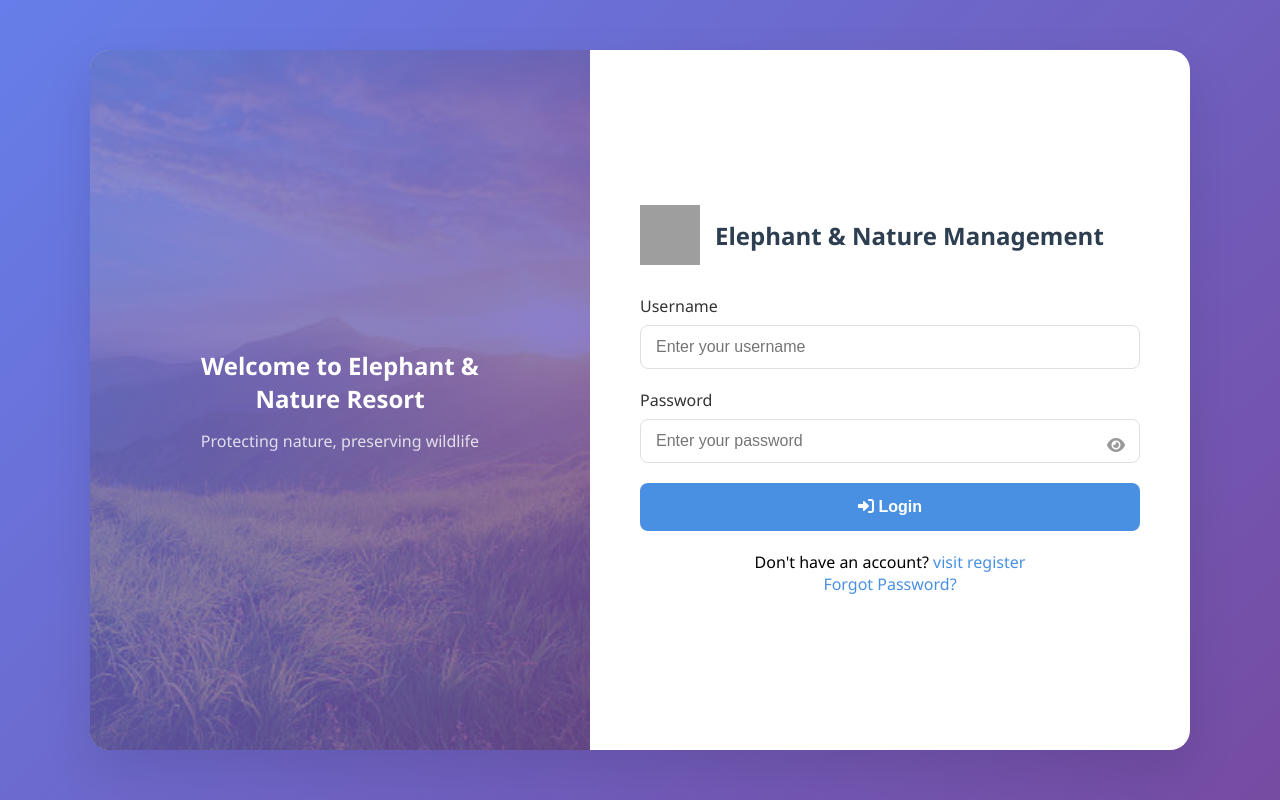
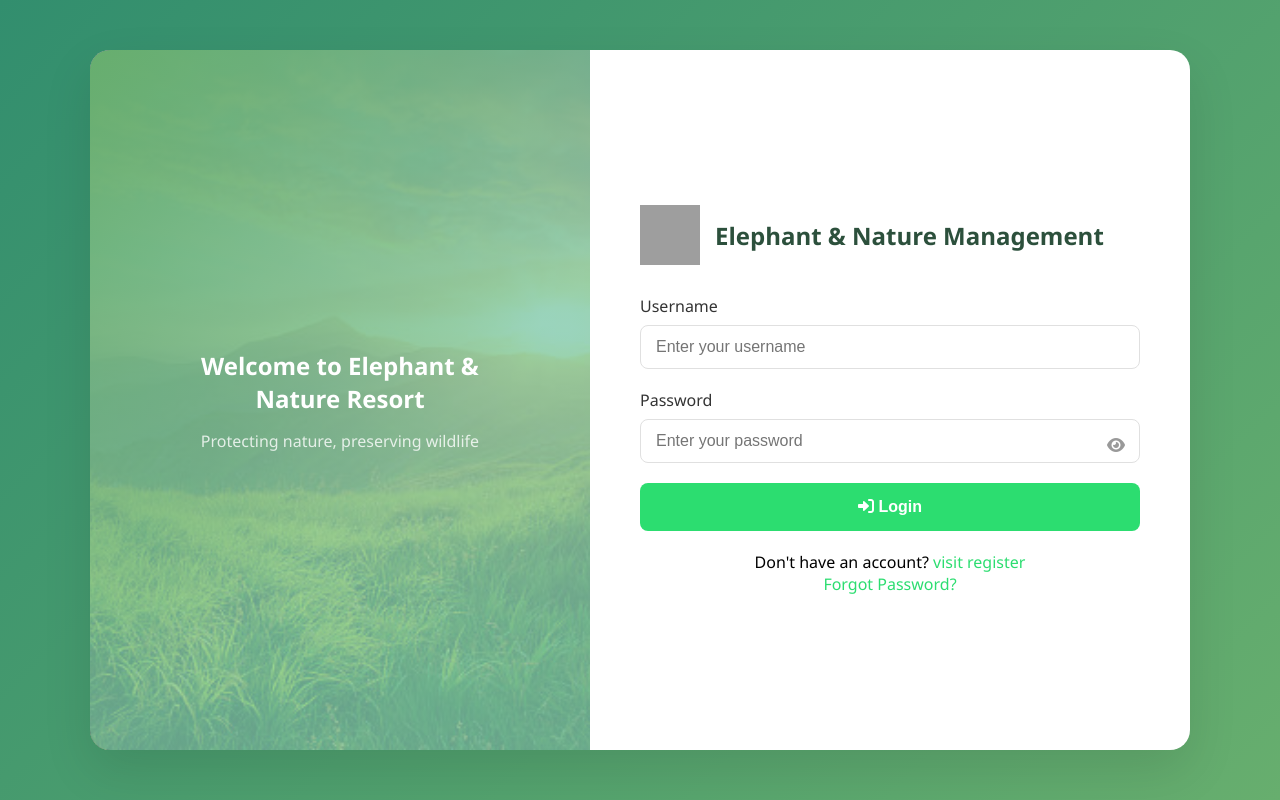
Before and after one commit to Poorna-Raj/hotel-reservation-system, a PHP site: page /frontend/Auth/LOGIN/login.html in a window 1280 px wide. Run offline with PHP 8.4, Linux system fonts and the light colour scheme; grey boxes are pictures that could not be loaded.

Commit message:
Update login styles and image path; add new background gradients and button colors

```diff
--- a/frontend/Auth/LOGIN/login.css
+++ b/frontend/Auth/LOGIN/login.css
@@ -1,7 +1,7 @@
 
         :root {
-            --primary-color: #2c3e50;
-            --secondary-color: #4a90e2;
+            --primary-color: #2c503c;
+            --secondary-color: #2cdd70;
             --background-color: #f4f6f9;
             --text-color: #333;
         }
@@ -14,7 +14,7 @@
 
         body {
             font-family: 'Poppins', 'Segoe UI', Tahoma, Geneva, Verdana, sans-serif;
-            background: linear-gradient(135deg, #667eea 0%, #764ba2 100%);
+            background: linear-gradient(135deg, #328E6E 0%, #67AE6E 100%);
             display: flex;
             justify-content: center;
             align-items: center;
@@ -46,7 +46,7 @@
             left: 0;
             right: 0;
             bottom: 0;
-            background: linear-gradient(135deg, rgba(102, 126, 234, 0.8) 0%, rgba(118, 75, 162, 0.8) 100%);
+            background: linear-gradient(135deg, #67AE6E 0%, rgba(129, 201, 172, 0.8) 60%);
             display: flex;
             justify-content: center;
             align-items: center;
@@ -166,7 +166,7 @@
         }
 
         .login-btn:hover {
-            background-color: #3a7bc8;
+            background-color: #055628;
         }
 
         .login-btn:active {
--- a/frontend/Auth/LOGIN/login.html
+++ b/frontend/Auth/LOGIN/login.html
@@ -11,7 +11,7 @@
 <body>
     <div class="login-wrapper">
         <div class="login-image" id="randomImageContainer">
-            <img id="randomImage" src="../../Assets/Login images/istockphoto-517188688-612x612.jpg" alt="Random Nature Image">
+            <img id="randomImage" src="../LOGIN/Login images/istockphoto-517188688-612x612.jpg"  alt="Random Nature Image">
             <div class="login-image-overlay">
                 <div class="login-image-content">
                     <h2>Welcome to Elephant & Nature Resort</h2>
```
Also changed, not shown: frontend/Welcome video/mountain-sketch-nature-doodle-vector-28972403.avif (added).
